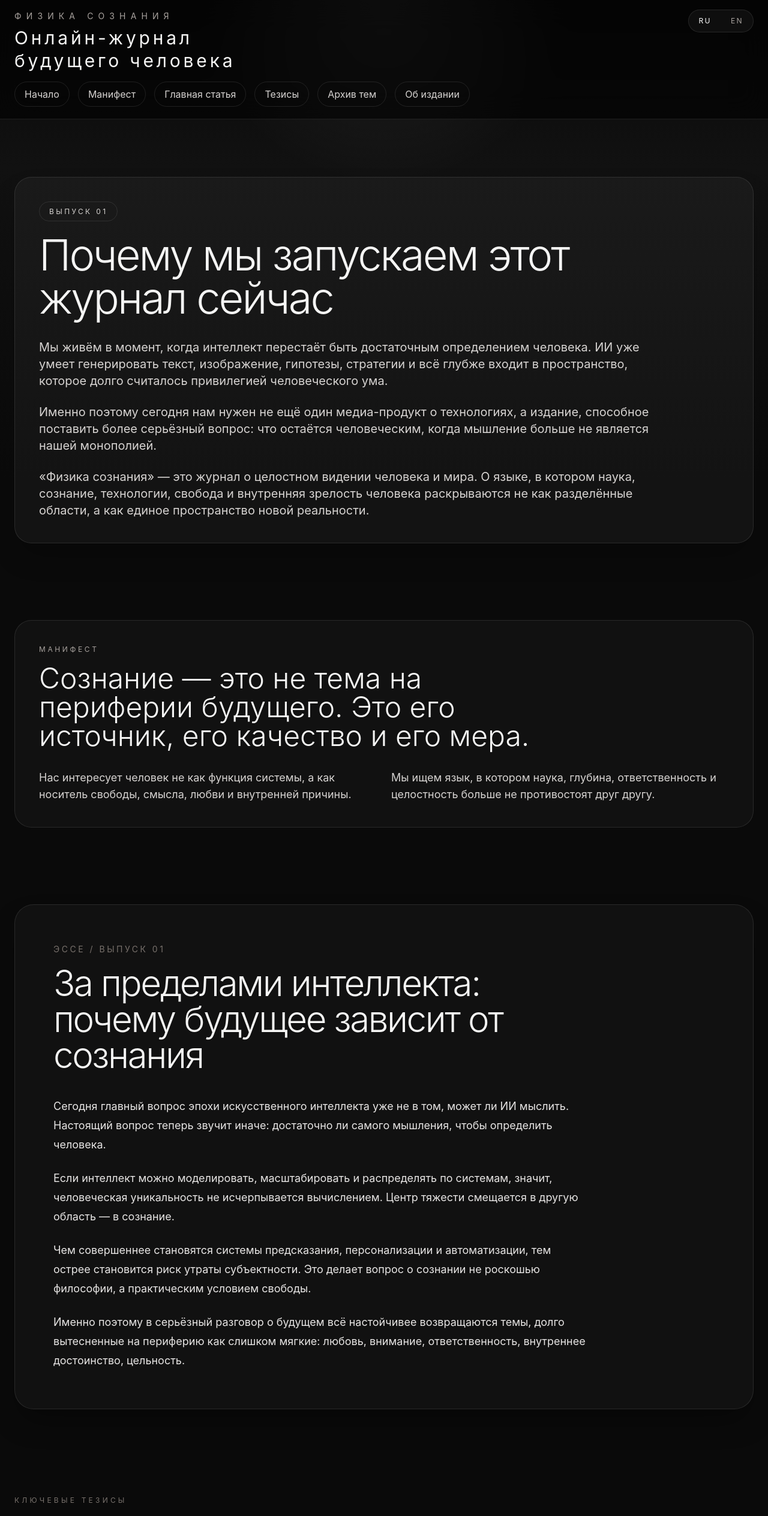
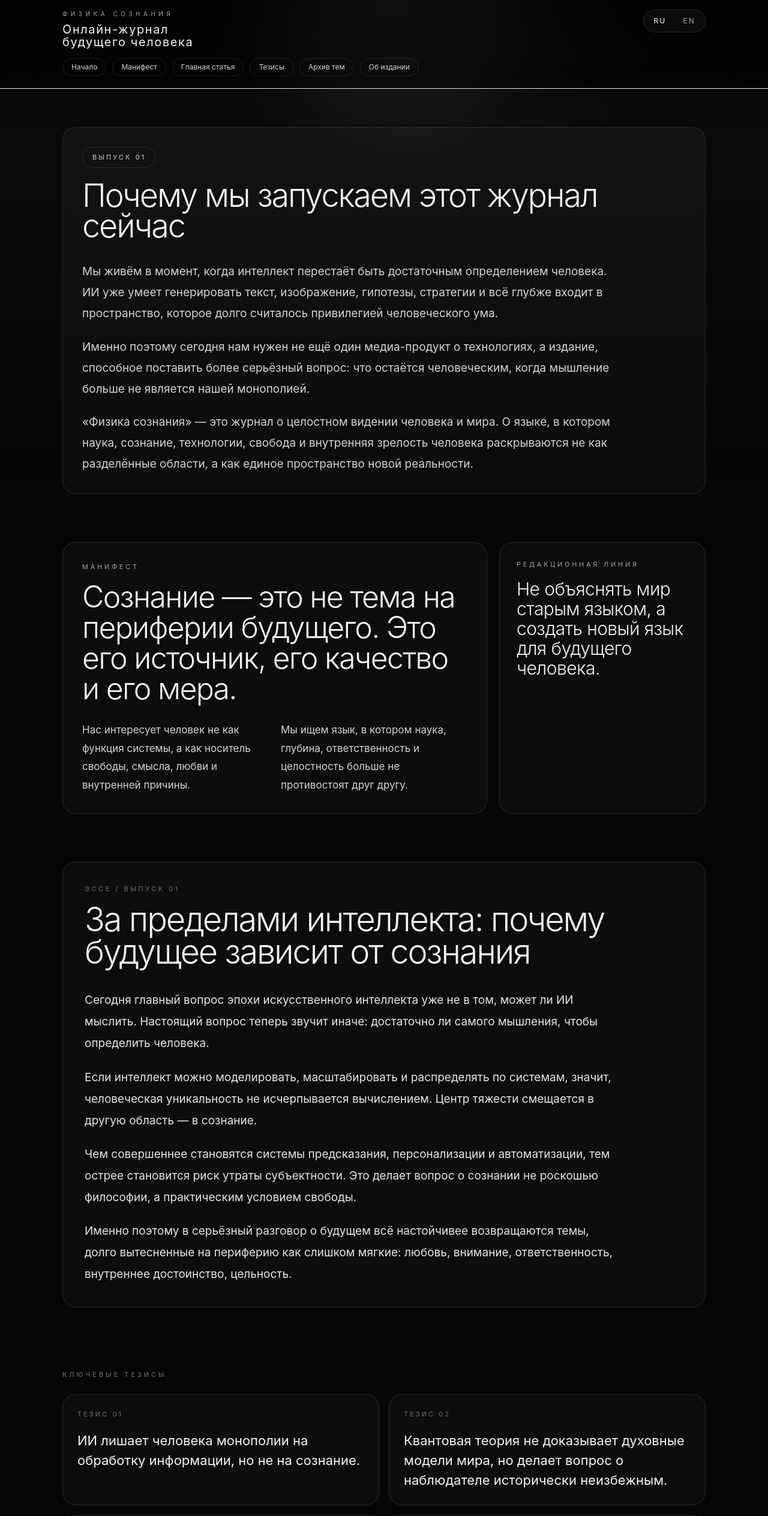
Before and after one commit to iskra109/physics-consciousness-journal, a React (Vite) app: page / in a window 1280 px wide. Shown: the top 2528 px of the page at 60% size. Built offline with nearby package versions, Linux system fonts and the light colour scheme.

Commit message:
Update App.jsx

```diff
--- a/src/App.jsx
+++ b/src/App.jsx
@@ -1,12 +1,15 @@
-import React, { useState } from "react";
+import React, { useMemo, useRef, useState } from "react";
 
 export default function App() {
   const [language, setLanguage] = useState("ru");
+  const tabsRef = useRef(null);
 
   const content = {
     ru: {
       brand: "ФИЗИКА СОЗНАНИЯ",
-      subtitle: "Онлайн-журнал будущего человека",
+      subtitleTop: "Онлайн-журнал",
+      subtitleBottom: "будущего человека",
+      issue: "Выпуск 01",
       nav: [
         { id: "start", title: "Начало" },
         { id: "manifesto", title: "Манифест" },
@@ -15,19 +18,23 @@ export default function App() {
         { id: "future", title: "Архив тем" },
         { id: "about", title: "Об издании" },
       ],
-      issue: "Выпуск 01",
       editorialTitle: "Почему мы запускаем этот журнал сейчас",
       editorialText: [
         "Мы живём в момент, когда интеллект перестаёт быть достаточным определением человека. ИИ уже умеет генерировать текст, изображение, гипотезы, стратегии и всё глубже входит в пространство, которое долго считалось привилегией человеческого ума.",
         "Именно поэтому сегодня нам нужен не ещё один медиа-продукт о технологиях, а издание, способное поставить более серьёзный вопрос: что остаётся человеческим, когда мышление больше не является нашей монополией.",
         "«Физика сознания» — это журнал о целостном видении человека и мира. О языке, в котором наука, сознание, технологии, свобода и внутренняя зрелость человека раскрываются не как разделённые области, а как единое пространство новой реальности."
       ],
+      lineLabel: "Редакционная линия",
+      lineText:
+        "Не объяснять мир старым языком, а создать новый язык для будущего человека.",
+      manifestoLabel: "Манифест",
       manifestoTitle:
         "Сознание — это не тема на периферии будущего. Это его источник, его качество и его мера.",
       manifestoText: [
         "Нас интересует человек не как функция системы, а как носитель свободы, смысла, любви и внутренней причины.",
         "Мы ищем язык, в котором наука, глубина, ответственность и целостность больше не противостоят друг другу."
       ],
+      featureLabel: "Эссе / Выпуск 01",
       featureTitle: "За пределами интеллекта: почему будущее зависит от сознания",
       featureText: [
         "Сегодня главный вопрос эпохи искусственного интеллекта уже не в том, может ли ИИ мыслить. Настоящий вопрос теперь звучит иначе: достаточно ли самого мышления, чтобы определить человека.",
@@ -35,7 +42,8 @@ export default function App() {
         "Чем совершеннее становятся системы предсказания, персонализации и автоматизации, тем острее становится риск утраты субъектности. Это делает вопрос о сознании не роскошью философии, а практическим условием свободы.",
         "Именно поэтому в серьёзный разговор о будущем всё настойчивее возвращаются темы, долго вытесненные на периферию как слишком мягкие: любовь, внимание, ответственность, внутреннее достоинство, цельность."
       ],
-      thesesTitle: "Ключевые тезисы",
+      thesesLabel: "Ключевые тезисы",
+      thesisPrefix: "Тезис",
       theses: [
         "ИИ лишает человека монополии на обработку информации, но не на сознание.",
         "Квантовая теория не доказывает духовные модели мира, но делает вопрос о наблюдателе исторически неизбежным.",
@@ -44,7 +52,8 @@ export default function App() {
         "Будущее цивилизации зависит не только от интеллекта систем, но и от зрелости носителя этой мощности.",
         "Любовь — не сентимент, а принцип интеграции сознания, при котором человек перестаёт быть жертвой и становится причиной."
       ],
-      futureTitle: "Следующие выпуски",
+      futureLabel: "Следующие выпуски",
+      futureBadge: "В работе",
       future: [
         {
           title: "После ИИ: новая антропология человека",
@@ -63,6 +72,7 @@ export default function App() {
           text: "Почему борьба за внимание становится глубже любой экономической модели."
         }
       ],
+      aboutLabel: "Об издании",
       aboutTitle: "Журнал о новой картине человека",
       aboutText: [
         "«Физика сознания» — авторское онлайн-издание о будущем человека после ИИ.",
@@ -71,7 +81,9 @@ export default function App() {
     },
     en: {
       brand: "PHYSICS OF CONSCIOUSNESS",
-      subtitle: "Online Journal of the Future Human",
+      subtitleTop: "Online Journal",
+      subtitleBottom: "of the Future Human",
+      issue: "Issue 01",
       nav: [
         { id: "start", title: "Start" },
         { id: "manifesto", title: "Manifesto" },
@@ -80,19 +92,23 @@ export default function App() {
         { id: "future", title: "Archive" },
         { id: "about", title: "About" },
       ],
-      issue: "Issue 01",
       editorialTitle: "Why we are launching this journal now",
       editorialText: [
         "We live in a moment when intelligence is no longer a sufficient definition of the human. AI can already generate text, images, hypotheses, and strategies, and it is moving ever deeper into a space long considered the privilege of the human mind.",
         "That is why what we need today is not another media product about technology, but a publication capable of asking a more serious question: what remains human when thought is no longer our monopoly?",
-        "Physics of Consciousness is a journal about a holistic vision of the human being and the world — a language in which science, consciousness, technology, freedom, and inner maturity are revealed not as separate domains, but as a unified space of a new reality."
+        "Physics of Consciousness is a journal about a holistic vision of the human being and the world. It is a language in which science, consciousness, technology, freedom, and inner maturity are revealed not as separate domains, but as a unified space of a new reality."
       ],
+      lineLabel: "Editorial Line",
+      lineText:
+        "Not to explain the world in an old language, but to create a new language for the future human.",
+      manifestoLabel: "Manifesto",
       manifestoTitle:
         "Consciousness is not a topic on the periphery of the future. It is its source, its quality, and its measure.",
       manifestoText: [
         "We are interested in the human not as a function of a system, but as a bearer of freedom, meaning, love, and inner causality.",
         "We seek a language in which science, depth, responsibility, and wholeness no longer oppose one another."
       ],
+      featureLabel: "Essay / Issue 01",
       featureTitle: "Beyond Intelligence: Why the Future Depends on Consciousness",
       featureText: [
         "The central question of the age of artificial intelligence is no longer whether AI can think. The real question now sounds different: is thinking alone enough to define the human being?",
@@ -100,7 +116,8 @@ export default function App() {
         "The more perfect predictive, personalized, and automated systems become, the sharper the risk of losing subjecthood. This makes the question of consciousness not a luxury of philosophy, but a practical condition of freedom.",
         "That is why themes long pushed to the periphery as too soft return ever more insistently into serious conversation about the future: love, attention, responsibility, inner dignity, wholeness."
       ],
-      thesesTitle: "Key Theses",
+      thesesLabel: "Key Theses",
+      thesisPrefix: "Thesis",
       theses: [
         "AI deprives the human of a monopoly on information processing, but not on consciousness.",
         "Quantum theory does not prove spiritual models of the world, but it makes the question of the observer historically unavoidable.",
@@ -109,7 +126,8 @@ export default function App() {
         "The future of civilization depends not only on the intelligence of systems, but on the maturity of the bearer of that power.",
         "Love is not sentiment, but a principle of integration of consciousness, through which the human ceases to be a victim and becomes a cause."
       ],
-      futureTitle: "Upcoming Issues",
+      futureLabel: "Upcoming Issues",
+      futureBadge: "In Progress",
       future: [
         {
           title: "After AI: A New Anthropology of the Human",
@@ -128,6 +146,7 @@ export default function App() {
           text: "Why the struggle for attention is becoming deeper than any economic model."
         }
       ],
+      aboutLabel: "About",
       aboutTitle: "A Journal About a New Picture of the Human",
       aboutText: [
         "Physics of Consciousness is an authorial online publication about the future of the human after AI.",
@@ -138,41 +157,43 @@ export default function App() {
 
   const current = content[language];
 
+  const scrollToId = (id) => (event) => {
+    event.preventDefault();
+    const element = document.getElementById(id);
+    if (!element) return;
+    const headerOffset = 110;
+    const y = element.getBoundingClientRect().top + window.scrollY - headerOffset;
+    window.scrollTo({ top: y, behavior: "smooth" });
+  };
+
+  const cardClass =
+    "rounded-[22px] border border-white/10 bg-white/[0.03] shadow-[0_0_0_1px_rgba(255,255,255,0.02)]";
+
   return (
-    <div className="min-h-screen bg-[#0a0a0a] text-stone-100">
-      <div className="fixed inset-0 pointer-events-none">
-        <div className="absolute inset-0 bg-[radial-gradient(circle_at_top,_rgba(255,255,255,0.08),_transparent_30%),linear-gradient(to_bottom,_#0a0a0a,_#111111_35%,_#0a0a0a)]" />
+    <div className="min-h-screen bg-[#060606] text-stone-100">
+      <div className="pointer-events-none fixed inset-0">
+        <div className="absolute inset-0 bg-[radial-gradient(circle_at_top,_rgba(255,255,255,0.08),_transparent_28%),radial-gradient(circle_at_60%_0%,_rgba(255,255,255,0.04),_transparent_30%),linear-gradient(to_bottom,_#050505,_#0b0b0b_32%,_#050505)]" />
       </div>
 
-      <header className="sticky top-0 z-50 border-b border-white/10 bg-black/55 backdrop-blur-xl">
-        <div className="mx-auto max-w-7xl px-4 py-4 md:px-6">
+      <header className="sticky top-0 z-50 border-b border-white/8 bg-black/45 backdrop-blur-xl">
+        <div className="mx-auto max-w-[1120px] px-4 py-3 md:px-6 md:py-4">
           <div className="flex items-start justify-between gap-4">
             <div className="min-w-0">
-              <div className="text-[12px] uppercase tracking-[0.52em] text-stone-400 md:text-[14px] md:tracking-[0.58em]">
+              <div className="text-[9px] uppercase tracking-[0.5em] text-stone-400 md:text-[10px] md:tracking-[0.55em]">
                 {current.brand}
               </div>
-              <div className="mt-2 text-[18px] leading-tight tracking-[0.16em] md:text-[30px] md:tracking-[0.16em]">
-                {language === "ru" ? (
-                  <>
-                    Онлайн-журнал
+              <div className="mt-2 text-[17px] leading-[1.05] tracking-[0.06em] md:text-[20px] md:tracking-[0.08em]">
+                {current.subtitleTop}
                 <br />
-                    будущего человека
-                  </>
-                ) : (
-                  <>
-                    Online Journal
-                    <br />
-                    of the Future Human
-                  </>
-                )}
+                {current.subtitleBottom}
               </div>
             </div>
 
-            <div className="ml-auto flex items-center gap-2 rounded-full border border-white/10 bg-white/[0.04] p-1">
+            <div className="flex items-center gap-1 rounded-full border border-white/10 bg-white/[0.03] p-1">
               <button
                 type="button"
                 onClick={() => setLanguage("ru")}
-                className={`rounded-full px-3 py-1.5 text-xs uppercase tracking-[0.2em] transition ${
+                className={`rounded-full px-3 py-1.5 text-[10px] uppercase tracking-[0.18em] transition md:text-xs ${
                   language === "ru" ? "bg-white/12 text-white" : "text-stone-400 hover:text-white"
                 }`}
               >
@@ -181,7 +202,7 @@ export default function App() {
               <button
                 type="button"
                 onClick={() => setLanguage("en")}
-                className={`rounded-full px-3 py-1.5 text-xs uppercase tracking-[0.2em] transition ${
+                className={`rounded-full px-3 py-1.5 text-[10px] uppercase tracking-[0.18em] transition md:text-xs ${
                   language === "en" ? "bg-white/12 text-white" : "text-stone-400 hover:text-white"
                 }`}
               >
@@ -190,13 +211,14 @@ export default function App() {
             </div>
           </div>
 
-          <nav className="-mx-1 mt-4 overflow-x-auto pb-1">
-            <div className="flex min-w-max gap-2.5 px-1 text-sm text-stone-300 md:flex-wrap md:gap-3.5 md:text-base">
+          <nav ref={tabsRef} className="-mx-1 mt-4 overflow-x-auto pb-1">
+            <div className="flex min-w-max gap-2 px-1 md:flex-wrap md:gap-2.5">
               {current.nav.map((item) => (
                 <a
                   key={item.id}
                   href={`#${item.id}`}
-                  className="whitespace-nowrap rounded-full border border-white/10 px-3.5 py-2 text-xs leading-none transition hover:border-white/30 hover:text-white md:px-4 md:py-2 md:text-base"
+                  onClick={scrollToId(item.id)}
+                  className="whitespace-nowrap rounded-full border border-white/10 px-3 py-2 text-[11px] leading-none text-stone-300 transition hover:border-white/25 hover:text-white md:px-3.5 md:text-[12px]"
                 >
                   {item.title}
                 </a>
@@ -207,17 +229,17 @@ export default function App() {
       </header>
 
       <main className="relative z-10">
-        <section id="start" className="mx-auto max-w-7xl px-6 pb-12 pt-16 md:pb-20 md:pt-24">
-          <div className="rounded-[28px] border border-white/10 bg-white/[0.04] p-8 shadow-2xl shadow-black/30 md:p-10">
-            <div className="mb-5 inline-flex rounded-full border border-white/10 px-4 py-2 text-xs uppercase tracking-[0.28em] text-stone-300">
-              <span className="leading-tight">{current.issue}</span>
+        <section id="start" className="mx-auto max-w-[1120px] px-4 pb-10 pt-12 md:px-6 md:pb-14 md:pt-16">
+          <div className={`${cardClass} p-6 md:p-8`}>
+            <div className="mb-5 inline-flex rounded-full border border-white/10 px-4 py-2 text-[10px] uppercase tracking-[0.28em] text-stone-300 md:text-[11px]">
+              {current.issue}
             </div>
 
-            <h1 className="max-w-5xl text-4xl font-light leading-[0.92] tracking-[-0.04em] md:text-6xl xl:text-7xl">
+            <h1 className="max-w-[940px] text-[32px] font-light leading-[0.96] tracking-[-0.04em] md:text-[54px]">
               {current.editorialTitle}
             </h1>
 
-            <div className="mt-8 max-w-5xl space-y-6 text-lg leading-relaxed text-stone-300 md:text-xl">
+            <div className="mt-8 max-w-[900px] space-y-5 text-[16px] leading-[1.75] text-stone-300 md:text-[19px] md:leading-[1.85]">
               {current.editorialText.map((paragraph, index) => (
                 <p key={index}>{paragraph}</p>
               ))}
@@ -225,33 +247,44 @@ export default function App() {
           </div>
         </section>
 
-        <section id="manifesto" className="mx-auto max-w-7xl px-6 py-8 md:py-12">
-          <div className="rounded-[28px] border border-white/10 bg-white/[0.03] p-8 md:p-10">
-            <div className="text-xs uppercase tracking-[0.3em] text-stone-400">
-              {language === "ru" ? "Манифест" : "Manifesto"}
+        <section className="mx-auto max-w-[1120px] px-4 py-4 md:px-6 md:py-6">
+          <div className="grid gap-5 lg:grid-cols-12">
+            <div id="manifesto" className={`lg:col-span-8 ${cardClass} p-6 md:p-8`}>
+              <div className="text-[10px] uppercase tracking-[0.34em] text-stone-400 md:text-[11px]">
+                {current.manifestoLabel}
               </div>
-            <h2 className="mt-4 max-w-4xl text-3xl font-light leading-tight md:text-5xl">
+              <h2 className="mt-4 max-w-[760px] text-[30px] font-light leading-[1.02] tracking-[-0.035em] md:text-[50px]">
                 {current.manifestoTitle}
               </h2>
-            <div className="mt-8 grid gap-6 text-base leading-relaxed text-stone-300 md:grid-cols-2 md:text-lg">
+              <div className="mt-7 grid gap-5 text-[15px] leading-[1.8] text-stone-300 md:grid-cols-2 md:text-[17px]">
                 {current.manifestoText.map((paragraph, index) => (
                   <p key={index}>{paragraph}</p>
                 ))}
               </div>
             </div>
+
+            <div className={`lg:col-span-4 ${cardClass} p-6 md:p-7`}>
+              <div className="text-[10px] uppercase tracking-[0.34em] text-stone-400 md:text-[11px]">
+                {current.lineLabel}
+              </div>
+              <div className="mt-4 text-[24px] font-light leading-[1.1] tracking-[-0.02em] text-stone-100 md:text-[30px]">
+                {current.lineText}
+              </div>
+            </div>
+          </div>
         </section>
 
-        <section id="feature" className="mx-auto max-w-7xl px-6 py-12 md:py-20">
-          <div className="rounded-[32px] border border-white/10 bg-[#111111] p-8 shadow-2xl shadow-black/40 md:p-12 xl:p-16">
-            <div className="max-w-4xl">
-              <div className="text-sm uppercase tracking-[0.25em] text-stone-500">
-                {language === "ru" ? "Эссе / Выпуск 01" : "Essay / Issue 01"}
+        <section id="feature" className="mx-auto max-w-[1120px] px-4 py-10 md:px-6 md:py-14">
+          <div className={`${cardClass} bg-[#0d0d0d] p-6 md:p-9`}>
+            <div className="max-w-[880px]">
+              <div className="text-[10px] uppercase tracking-[0.32em] text-stone-500 md:text-[11px]">
+                {current.featureLabel}
               </div>
-              <h2 className="mt-4 text-4xl font-light leading-[0.95] tracking-[-0.04em] md:text-6xl">
+              <h2 className="mt-4 text-[34px] font-light leading-[0.96] tracking-[-0.04em] md:text-[56px]">
                 {current.featureTitle}
               </h2>
 
-              <div className="mt-10 space-y-6 text-lg leading-8 text-stone-200">
+              <div className="mt-9 space-y-5 text-[16px] leading-[1.8] text-stone-200 md:text-[19px] md:leading-[1.9]">
                 {current.featureText.map((paragraph, index) => (
                   <p key={index}>{paragraph}</p>
                 ))}
@@ -260,51 +293,57 @@ export default function App() {
           </div>
         </section>
 
-        <section id="theses" className="mx-auto max-w-7xl px-6 py-12 md:py-16">
-          <div className="mb-8 text-xs uppercase tracking-[0.35em] text-stone-500">
-            {current.thesesTitle}
+        <section id="theses" className="mx-auto max-w-[1120px] px-4 py-8 md:px-6 md:py-12">
+          <div className="mb-6 text-[10px] uppercase tracking-[0.36em] text-stone-500 md:text-[11px]">
+            {current.thesesLabel}
           </div>
-          <div className="grid gap-5 md:grid-cols-2">
+
+          <div className="grid gap-4 md:grid-cols-2">
             {current.theses.map((item, idx) => (
-              <div
-                key={idx}
-                className="flex min-h-[180px] flex-col justify-between rounded-[26px] border border-white/10 bg-white/[0.03] p-6"
-              >
-                <div className="text-xs uppercase tracking-[0.25em] text-stone-500">
-                  {language === "ru" ? "Тезис" : "Thesis"} {String(idx + 1).padStart(2, "0")}
+              <div key={idx} className={`${cardClass} min-h-[150px] p-5 md:min-h-[168px] md:p-6`}>
+                <div className="text-[10px] uppercase tracking-[0.28em] text-stone-500 md:text-[11px]">
+                  {current.thesisPrefix} {String(idx + 1).padStart(2, "0")}
                 </div>
-                <div className="mt-6 text-xl leading-snug text-stone-100">{item}</div>
+                <div className="mt-5 text-[18px] leading-[1.45] text-stone-100 md:text-[22px] md:leading-[1.5]">
+                  {item}
+                </div>
               </div>
             ))}
           </div>
         </section>
 
-        <section id="future" className="mx-auto max-w-7xl px-6 py-12 md:py-16">
-          <div className="mb-8 text-xs uppercase tracking-[0.35em] text-stone-500">
-            {current.futureTitle}
+        <section id="future" className="mx-auto max-w-[1120px] px-4 py-8 md:px-6 md:py-12">
+          <div className="mb-6 text-[10px] uppercase tracking-[0.36em] text-stone-500 md:text-[11px]">
+            {current.futureLabel}
           </div>
-          <div className="grid gap-5 md:grid-cols-2">
+
+          <div className="grid gap-4 md:grid-cols-2">
             {current.future.map((issue, idx) => (
-              <div
-                key={idx}
-                className="rounded-[28px] border border-white/10 bg-[#121212] p-7 shadow-lg shadow-black/20"
-              >
-                <div className="text-sm uppercase tracking-[0.25em] text-stone-500">
-                  {language === "ru" ? "В работе" : "In Progress"}
+              <div key={idx} className={`${cardClass} bg-[#101010] p-5 md:p-6`}>
+                <div className="text-[10px] uppercase tracking-[0.28em] text-stone-500 md:text-[11px]">
+                  {current.futureBadge}
                 </div>
-                <h3 className="mt-4 text-2xl leading-tight">{issue.title}</h3>
-                <p className="mt-4 leading-relaxed text-stone-300">{issue.text}</p>
+                <h3 className="mt-4 text-[24px] font-light leading-[1.08] tracking-[-0.02em] md:text-[30px]">
+                  {issue.title}
+                </h3>
+                <p className="mt-4 text-[14px] leading-[1.75] text-stone-300 md:text-[16px] md:leading-[1.85]">
+                  {issue.text}
+                </p>
               </div>
             ))}
           </div>
         </section>
 
-        <section id="about" className="mx-auto max-w-7xl px-6 pb-24 pt-12 md:pb-32 md:pt-16">
-          <div className="rounded-[36px] border border-white/10 bg-[linear-gradient(180deg,rgba(255,255,255,0.06),rgba(255,255,255,0.02))] p-8 md:p-14">
-            <div className="text-xs uppercase tracking-[0.35em] text-stone-500">
+        <section id="about" className="mx-auto max-w-[1120px] px-4 pb-20 pt-10 md:px-6 md:pb-28 md:pt-14">
+          <div className="rounded-[28px] border border-white/10 bg-[linear-gradient(180deg,rgba(255,255,255,0.05),rgba(255,255,255,0.02))] p-6 md:p-8">
+            <div className="text-[10px] uppercase tracking-[0.36em] text-stone-500 md:text-[11px]">
+              {current.aboutLabel}
+            </div>
+            <h3 className="mt-4 text-[30px] font-light leading-[1.02] tracking-[-0.03em] md:text-[44px]">
               {current.aboutTitle}
-            </div>
-            <div className="mt-8 grid gap-8 text-base leading-relaxed text-stone-300 md:grid-cols-2 md:text-lg">
+            </h3>
+
+            <div className="mt-8 grid gap-6 text-[15px] leading-[1.85] text-stone-300 md:grid-cols-2 md:text-[17px]">
               {current.aboutText.map((paragraph, index) => (
                 <p key={index}>{paragraph}</p>
               ))}
```
Lines whose indentation alone changed are shown as unchanged.
